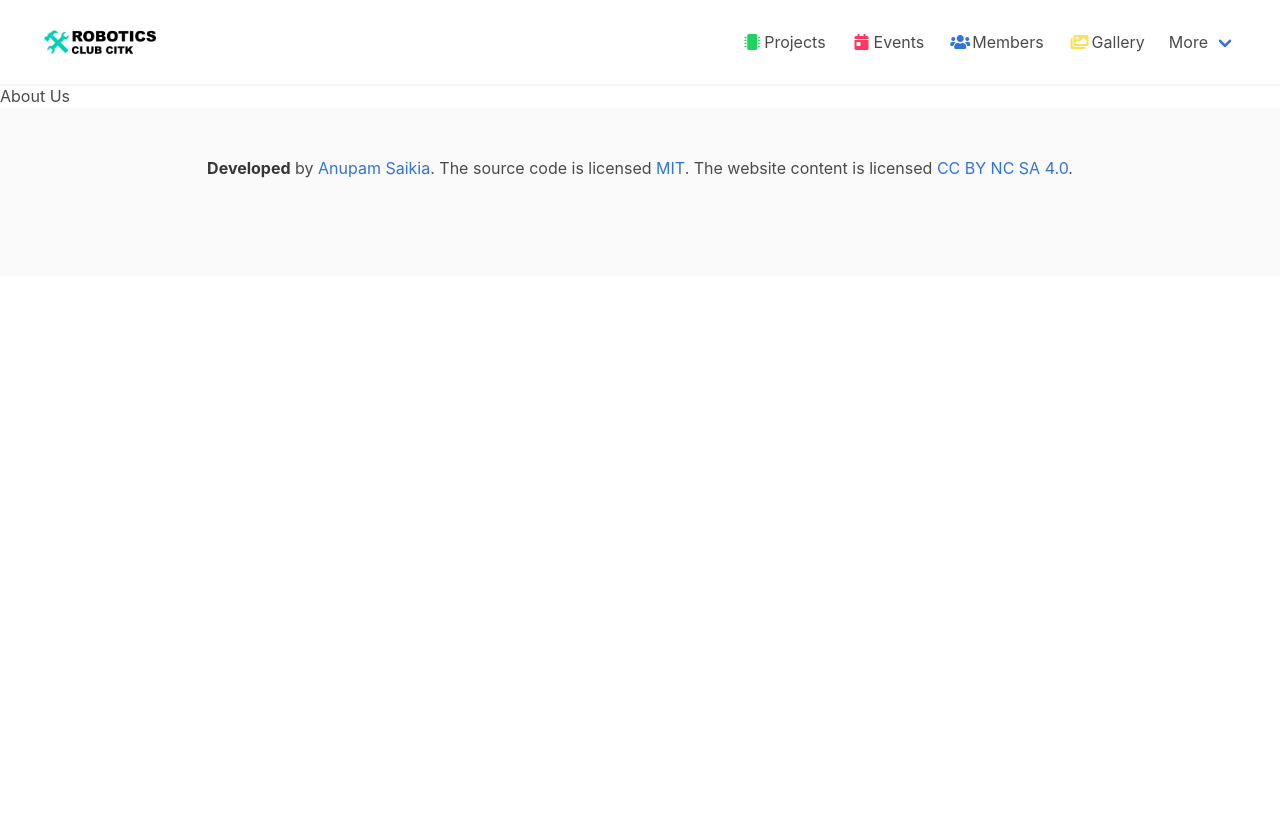
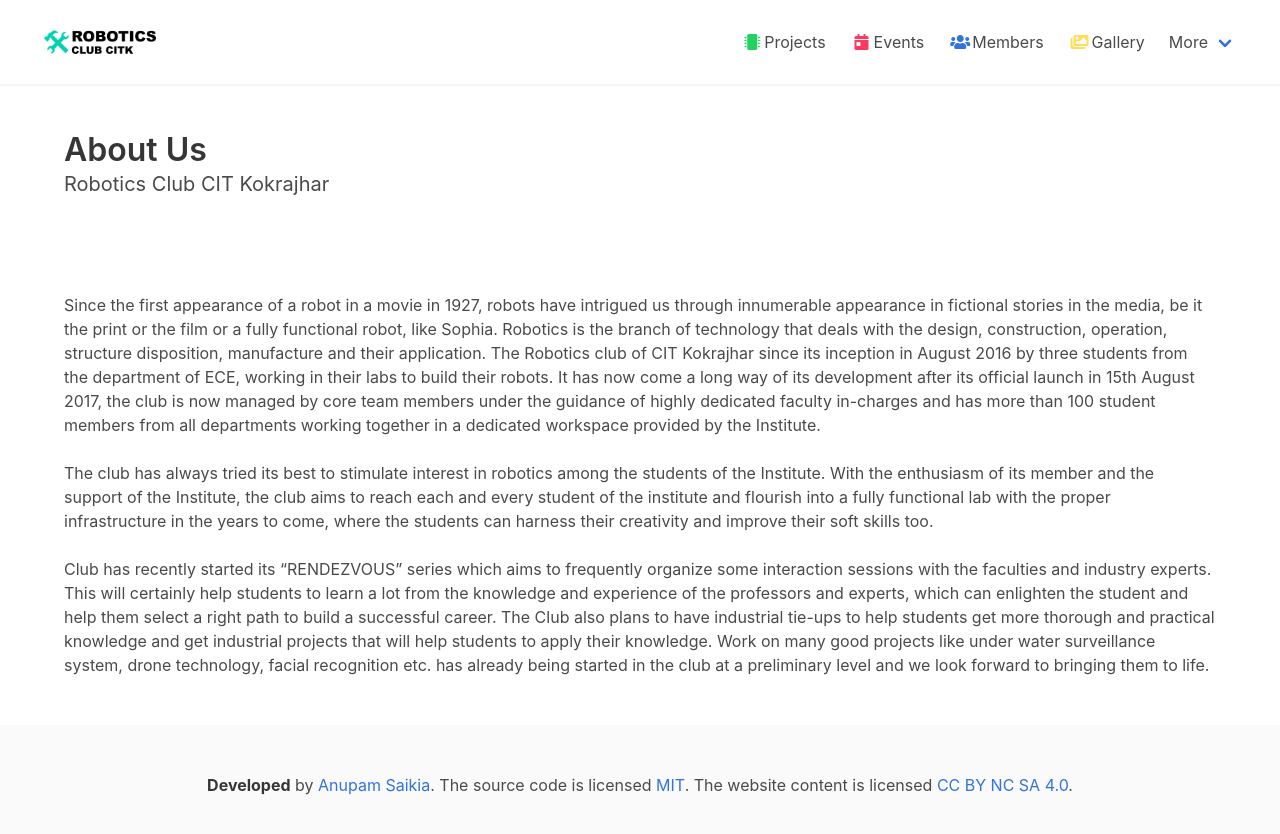
Before and after one commit to robotics-club-citk/robotics-club-citk.github.io, a Jekyll site: the page built from about.html, in a window 1280 px wide. Shown: the top 834 px of the page. Built offline with Jekyll 4.4.1, drawn with Linux system fonts in a browser that asks for light colours.

Commit message:
added content to about page

```diff
--- a/about.html
+++ b/about.html
@@ -2,4 +2,20 @@
 layout: default
 ---
 
-About Us
+<!--title & subtitle-->
+<div class="section">
+  <div class="container">
+    <h1 class="title">About Us</h1>
+    <h3 class="subtitle">Robotics Club CIT Kokrajhar</h3>
+  </div>
+</div>
+
+<div class="section">
+  <div class="container">
+    <p>Since the first appearance of a robot in a movie in 1927, robots have intrigued us through innumerable appearance in fictional stories in the media, be it the print or the film or a fully functional robot, like Sophia. Robotics is the branch of technology that deals with the design, construction, operation, structure disposition, manufacture and their application. The Robotics club of CIT Kokrajhar since its inception in August 2016 by three students from the department of ECE, working in their labs to build their robots. It has now come a long way of its development after its official launch in 15th August 2017, the club is now managed by core team members under the guidance of highly dedicated faculty in-charges and has more than 100 student members from all departments working together in a dedicated workspace provided by the Institute.</p>
+    <br>
+    <p>The club has always tried its best to stimulate interest in robotics among the students of the Institute. With the enthusiasm of its member and the support of the Institute, the club aims to reach each and every student of the institute and flourish into a fully functional lab with the proper infrastructure in the years to come, where the students can harness their creativity and improve their soft skills too.</p>
+    <br>
+    <p>Club has recently started its “RENDEZVOUS” series which aims to frequently organize some interaction sessions with the faculties and industry experts. This will certainly help students to learn a lot from the knowledge and experience of the professors and experts, which can enlighten the student and help them select a right path to build a successful career. The Club also plans to have industrial tie-ups to help students get more thorough and practical knowledge and get industrial projects that will help students to apply their knowledge. Work on many good projects like under water surveillance system, drone technology, facial recognition etc. has already being started in the club at a preliminary level and we look forward to bringing them to life.</p>
+  </div>
+</div>
```
